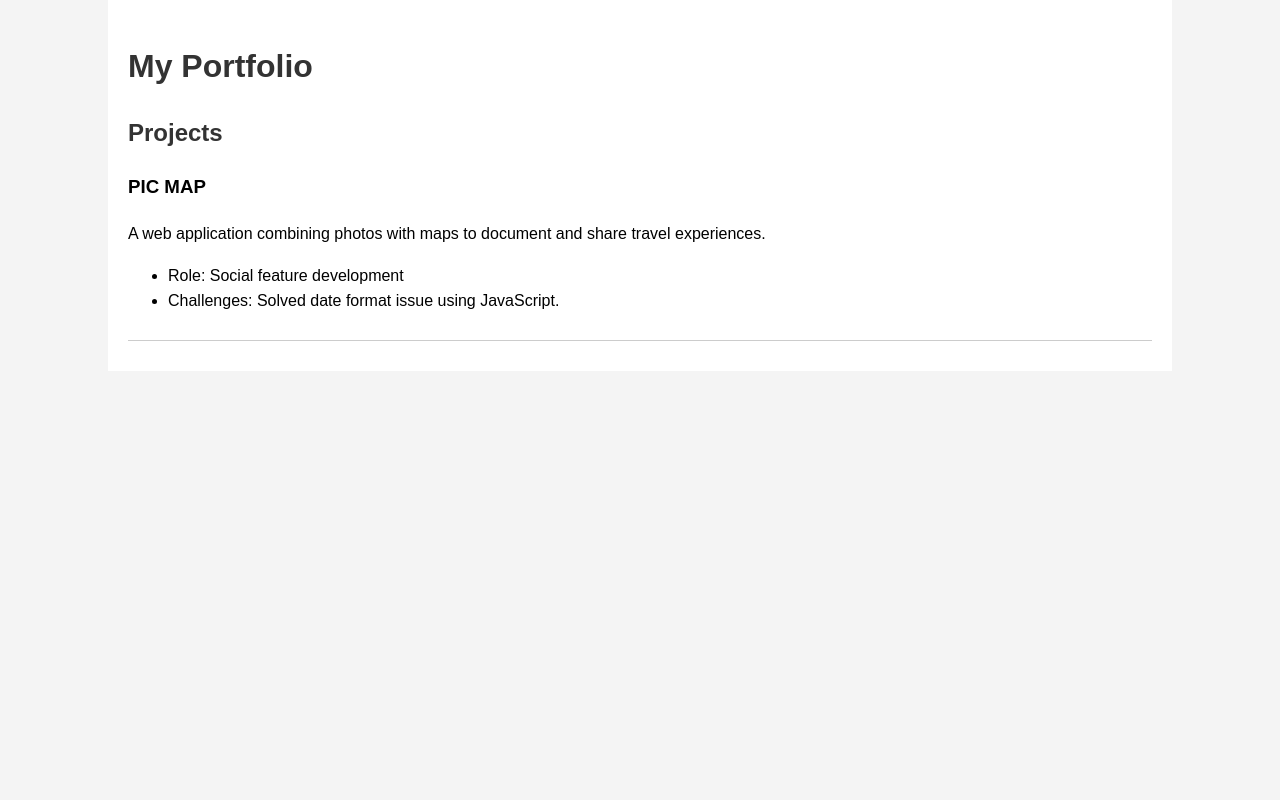
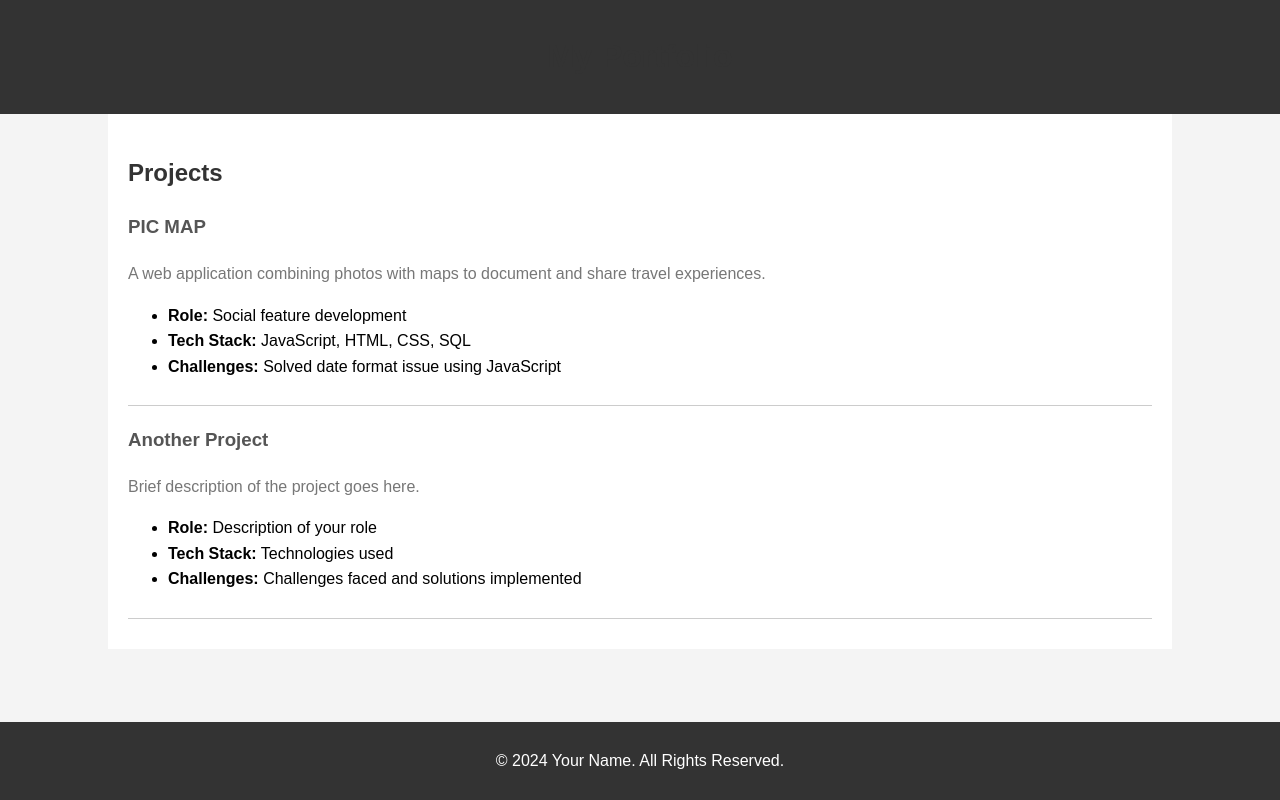
Before and after one commit to ShinJeongho/ShinJeongho.github.io, a plain HTML site: page index.html in a window 1280 px wide. Drawn offline with Linux system fonts and the light colour scheme.

Commit message:
Update index.html

```diff
--- a/index.html
+++ b/index.html
@@ -5,25 +5,80 @@
     <meta name="viewport" content="width=device-width, initial-scale=1.0">
     <title>My Portfolio</title>
     <style>
-        body { font-family: Arial, sans-serif; line-height: 1.6; margin: 0; padding: 0; background-color: #f4f4f4; }
-        .container { width: 80%; margin: auto; overflow: hidden; padding: 20px; background: #fff; }
-        h1, h2 { color: #333; }
-        .project { border-bottom: 1px solid #ccc; padding-bottom: 10px; margin-bottom: 10px; }
+        body {
+            font-family: Arial, sans-serif;
+            line-height: 1.6;
+            margin: 0;
+            padding: 0;
+            background-color: #f4f4f4;
+        }
+        header {
+            background-color: #333;
+            color: #fff;
+            padding: 10px 0;
+            text-align: center;
+        }
+        .container {
+            width: 80%;
+            margin: auto;
+            overflow: hidden;
+            padding: 20px;
+            background: #fff;
+        }
+        h1, h2 {
+            color: #333;
+        }
+        .project {
+            border-bottom: 1px solid #ccc;
+            padding-bottom: 10px;
+            margin-bottom: 10px;
+        }
+        .project h3 {
+            color: #555;
+        }
+        .project p {
+            color: #777;
+        }
+        footer {
+            background-color: #333;
+            color: #fff;
+            text-align: center;
+            padding: 10px 0;
+            position: absolute;
+            bottom: 0;
+            width: 100%;
+        }
     </style>
 </head>
 <body>
+    <header>
+        <h1>My Portfolio</h1>
+    </header>
     <div class="container">
-        <h1>My Portfolio</h1>
         <h2>Projects</h2>
         <div class="project">
             <h3>PIC MAP</h3>
             <p>A web application combining photos with maps to document and share travel experiences.</p>
             <ul>
-                <li>Role: Social feature development</li>
-                <li>Challenges: Solved date format issue using JavaScript.</li>
+                <li><strong>Role:</strong> Social feature development</li>
+                <li><strong>Tech Stack:</strong> JavaScript, HTML, CSS, SQL</li>
+                <li><strong>Challenges:</strong> Solved date format issue using JavaScript</li>
             </ul>
         </div>
-        <!-- Add more projects here -->
+        <!-- Add more projects here in the same format -->
+
+        <div class="project">
+            <h3>Another Project</h3>
+            <p>Brief description of the project goes here.</p>
+            <ul>
+                <li><strong>Role:</strong> Description of your role</li>
+                <li><strong>Tech Stack:</strong> Technologies used</li>
+                <li><strong>Challenges:</strong> Challenges faced and solutions implemented</li>
+            </ul>
+        </div>
     </div>
+    <footer>
+        <p>&copy; 2024 Your Name. All Rights Reserved.</p>
+    </footer>
 </body>
 </html>
```
